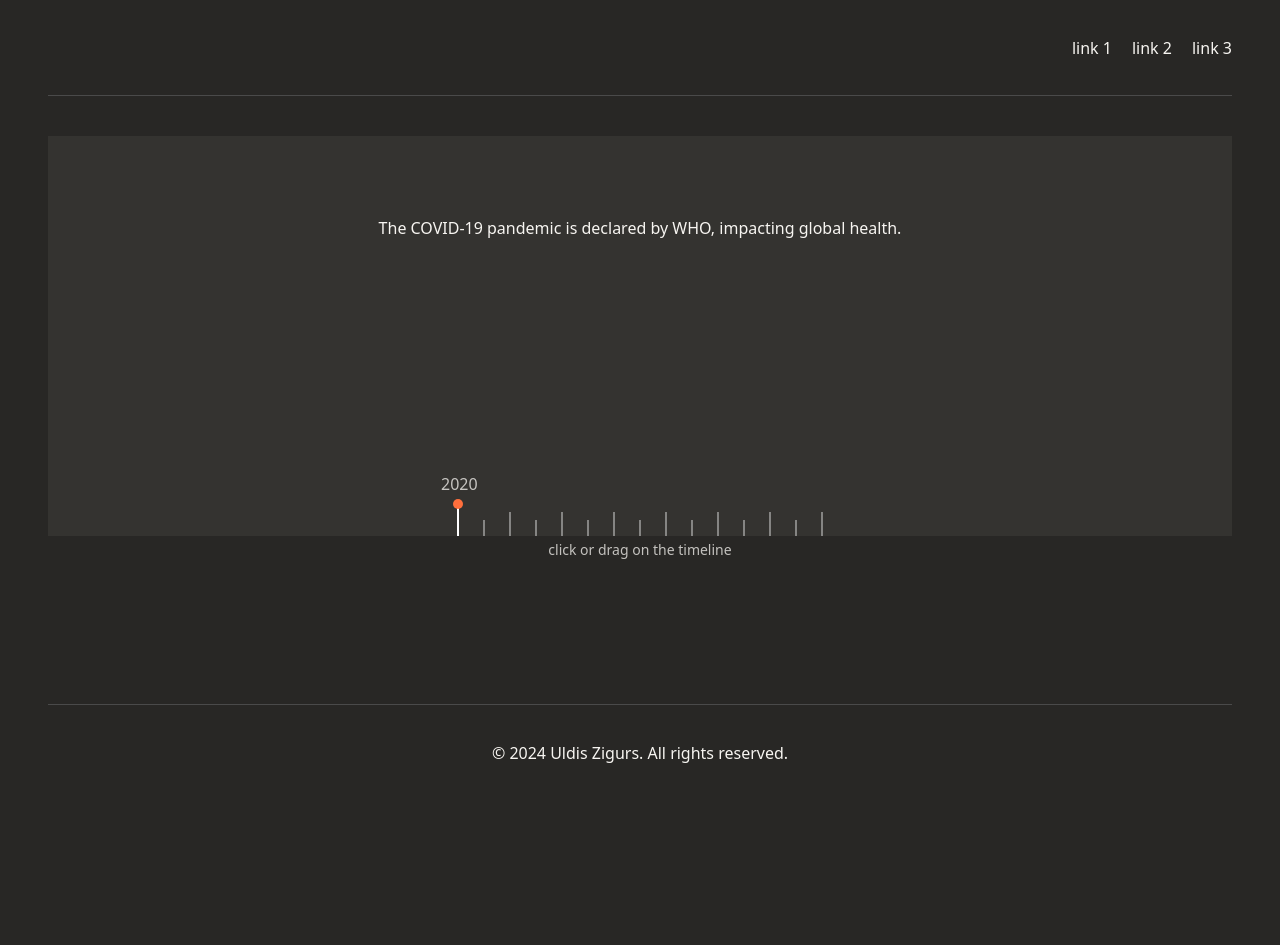
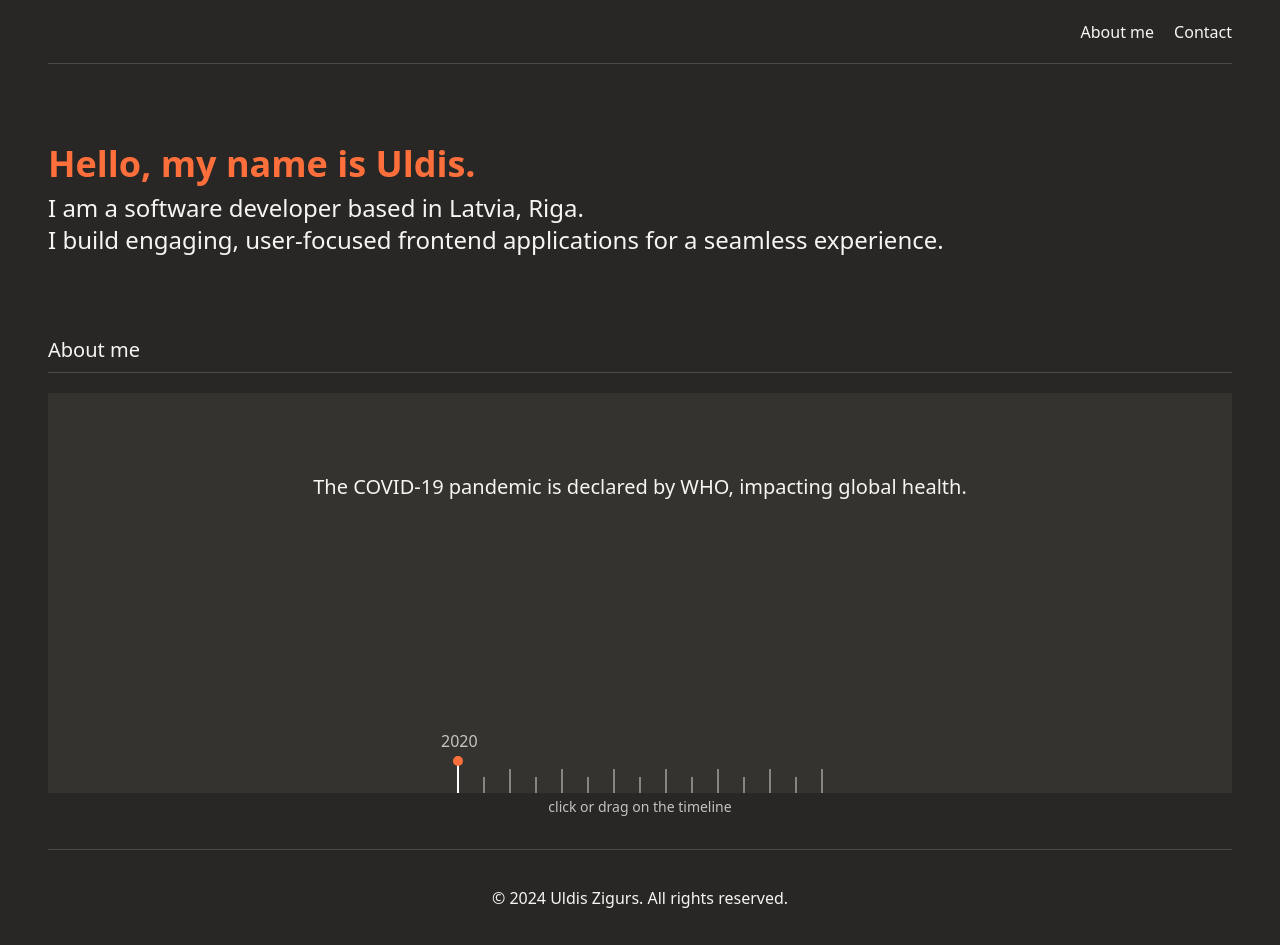
Before and after one commit to zigursuldis/interactive-portfolio, a Next.js app: page / in a window 1280 px wide. Before the commit the page ends 800 px from the top, so only its background shows below. Built offline with nearby package versions, Linux system fonts and the light colour scheme.

Commit message:
use page coordinates not screen based, general styling

```diff
--- a/app/page.tsx
+++ b/app/page.tsx
@@ -1,12 +1,14 @@
+import Banner from "@/components/banner";
 import Footer from "@/components/footer";
 import Header from "@/components/header";
 import Timeline from "@/components/timeline/timeline";
 
 export default function Home() {
   return (
-    <div className="flex flex-col min-h-screen mx-8 lg:mx-12">
+    <div className="flex flex-col min-h-screen mx-8 lg:mx-12 max-w-[1200px] items-center">
       <Header />
-      <main className="max-w-[1200px] grow">
+      <main className="grow w-full">
+        <Banner />
         <Timeline />
       </main>
       <Footer />
--- a/components/Footer.tsx
+++ b/components/Footer.tsx
@@ -1,6 +1,6 @@
 export default function Footer() {
   const currentYear = new Date().getFullYear();
   return (
-    <footer className="h-24 w-full flex justify-center items-center border-t-[1px] border-border-light">{`\u00a9 ${currentYear} Uldis Zigurs. All rights reserved.`}</footer>
+    <footer className="h-20 lg:h-24 w-full flex justify-center items-center border-t-[1px] border-border-light">{`\u00a9 ${currentYear} Uldis Zigurs. All rights reserved.`}</footer>
   );
 }
--- a/components/Header.tsx
+++ b/components/Header.tsx
@@ -1,15 +1,15 @@
 export default function Header() {
   return (
-    <header className="h-12 lg:h-24 w-full border-b-[1px] border-border-light flex items-center">
+    <header className="h-12 lg:h-[64px] w-full border-b-[1px] border-border-light flex items-center">
       <nav className="flex justify-end w-full">
-        <a href="#" className="mr-5 text-sm md:text-base">
-          link 1
+        <a
+          href="#about_me"
+          className="mr-5 text-sm md:text-base hover:text-white"
+        >
+          About me
         </a>
-        <a href="#" className="mr-5 text-sm md:text-base">
-          link 2
-        </a>
-        <a href="#" className="text-sm md:text-base">
-          link 3
+        <a href="#contact" className="text-sm md:text-base hover:text-white">
+          Contact
         </a>
       </nav>
     </header>
--- a/components/banner.tsx
+++ b/components/banner.tsx
@@ -1,10 +1,12 @@
 export default function Banner() {
   return (
-    <section>
-      <h2>Hello, my name is Uldis.</h2>
-      <h4>
-        I am a software developer focusing on frontend, creating engaging,
-        seamless user interfaces
+    <section className="my-20">
+      <h1 className="text-3xl lg:text-4xl text-accent font-bold">
+        Hello, my name is Uldis.
+      </h1>
+      <h4 className="text-xl lg:text-2xl mt-2">
+        I am a software developer based in Latvia, Riga. <br />I build engaging,
+        user-focused frontend applications for a seamless experience.
       </h4>
     </section>
   );
--- a/components/timeline/achievement.tsx
+++ b/components/timeline/achievement.tsx
@@ -8,10 +8,10 @@ export default function Achievement({ year }: AchievementProps) {
   return (
     //for animation, provide key so component actually is remounted
     <h3
-      className="flex justify-center items-center mt-10 lg:mt-20 mx-4 lg:mx-8 animate-fall"
-      key={year.id}
+      className="flex text-xl justify-center items-center mt-10 lg:mt-20 mx-4 lg:mx-8 animate-fall text-center"
+      key={year?.id}
     >
-      {year.description}
+      {year?.description}
     </h3>
   );
 }
--- a/components/timeline/hooks/usePinClickAndDrag.ts
+++ b/components/timeline/hooks/usePinClickAndDrag.ts
@@ -9,12 +9,12 @@ export default function usePinDrag(ref: RefObject<HTMLDivElement>) {
   useEffect(() => {
     const handleMouseDown = (event: MouseEvent) => {
       if (
-        event.clientX >= refCoordinates.x &&
-        event.clientX <= refCoordinates.x2 &&
-        event.clientY >= refCoordinates.y &&
-        event.clientY <= refCoordinates.y2
+        event.pageX >= refCoordinates.x &&
+        event.pageX <= refCoordinates.x2 &&
+        event.pageY >= refCoordinates.y &&
+        event.pageY <= refCoordinates.y2
       ) {
-        setXOffset(event.clientX - refCoordinates.x);
+        setXOffset(event.pageX - refCoordinates.x);
         setIsDraggingFromRef(true);
       }
     };
@@ -29,12 +29,12 @@ export default function usePinDrag(ref: RefObject<HTMLDivElement>) {
 
     const handleMouseMove = (event: MouseEvent) => {
       if (isDraggingFromRef) {
-        if (event.clientX < refCoordinates.x) {
+        if (event.pageX < refCoordinates.x) {
           setXOffset(0);
-        } else if (event.clientX + 2 > refCoordinates.x2) {
+        } else if (event.pageX + 2 > refCoordinates.x2) {
           setXOffset(refCoordinates.x2 - refCoordinates.x - 2); //-2px so pin doesn't go outside container (2px pin width)
         } else {
-          setXOffset(event.clientX - refCoordinates.x);
+          setXOffset(event.pageX - refCoordinates.x);
         }
       }
     };
@@ -42,12 +42,12 @@ export default function usePinDrag(ref: RefObject<HTMLDivElement>) {
     const handleTouchMove = (event: TouchEvent) => {
       const touch = event?.changedTouches?.[0];
       if (isDraggingFromRef && touch) {
-        if (touch.clientX < refCoordinates.x) {
+        if (touch.pageX < refCoordinates.x) {
           setXOffset(0);
-        } else if (touch.clientX + 2 > refCoordinates.x2) {
+        } else if (touch.pageX + 2 > refCoordinates.x2) {
           setXOffset(refCoordinates.x2 - refCoordinates.x - 2);
         } else {
-          setXOffset(touch.clientX - refCoordinates.x);
+          setXOffset(touch.pageX - refCoordinates.x);
         }
       }
     };
@@ -55,12 +55,12 @@ export default function usePinDrag(ref: RefObject<HTMLDivElement>) {
     const handleTouchStart = (event: TouchEvent) => {
       const touch = event?.changedTouches?.[0];
       if (
-        touch.clientX >= refCoordinates.x &&
-        touch.clientX <= refCoordinates.x2 &&
-        touch.clientY >= refCoordinates.y &&
-        touch.clientY <= refCoordinates.y2
+        touch.pageX >= refCoordinates.x &&
+        touch.pageX <= refCoordinates.x2 &&
+        touch.pageY >= refCoordinates.y &&
+        touch.pageY <= refCoordinates.y2
       ) {
-        setXOffset(touch.clientX - refCoordinates.x);
+        setXOffset(touch.pageX - refCoordinates.x);
         setIsDraggingFromRef(true);
       }
     };
@@ -87,7 +87,6 @@ export default function usePinDrag(ref: RefObject<HTMLDivElement>) {
       };
     }
   }, [ref, refCoordinates, isDraggingFromRef]);
-  useEffect(() => {}, []);
 
   return { xOffset, isDraggingFromRef, refCoordinates };
 }
--- a/components/timeline/pin.tsx
+++ b/components/timeline/pin.tsx
@@ -13,6 +13,11 @@ export default function Pin({ xOffset, activeYear, isDragging }: PinProps) {
       style={{
         transform: `translateX(${xOffset}px)`,
       }}
+      onDragStart={(e) => {
+        e.preventDefault();
+        return false;
+      }}
+      draggable={false}
     >
       <div className="absolute top-[-5px] left-[-4px] w-[10px] h-[10px] rounded-full bg-accent"></div>
       <div className="absolute top-[-2rem] left-[-1rem] opacity-75 select-none">
--- a/components/timeline/timeline.tsx
+++ b/components/timeline/timeline.tsx
@@ -16,7 +16,7 @@ export default function Timeline() {
   const activeYear = useMemo(() => {
     const timelineWidth = refCoordinates.x2 - refCoordinates.x;
     const yearSegmentFullWidth = timelineWidth / (timelineYears.length - 1);
-    if (yearSegmentFullWidth === 0) {
+    if (yearSegmentFullWidth === 0 || pinXOffset > refCoordinates.x2) {
       //on initial render return first item
       return timelineYears[0];
     }
@@ -33,7 +33,9 @@ export default function Timeline() {
 
   return (
     <section>
-      <div className="flex flex-col items-center justify-between h-[300px] lg:h-[400px] bg-bg-secondary mt-10">
+      <h3 className="text-xl">About me</h3>
+      <div className="w-full bg-border-light h-[1px] mt-2 text-2xl"></div>
+      <div className="flex flex-col items-center justify-between h-[300px] lg:h-[400px] bg-bg-secondary mt-5">
         <Achievement year={activeYear} />
         <div className="relative mt-10" ref={yearsContainerRef}>
           <Years years={timelineYears} activeYear={activeYear} />
@@ -44,7 +46,7 @@ export default function Timeline() {
           />
         </div>
       </div>
-      <div className="flex justify-center items-center opacity-75 text-sm mt-1">
+      <div className="flex justify-center items-center opacity-75 text-sm mt-1 mb-8">
         click or drag on the timeline
       </div>
     </section>
--- a/components/timeline/years.tsx
+++ b/components/timeline/years.tsx
@@ -7,10 +7,17 @@ interface YearsProps {
 
 export default function Years({ years, activeYear }: YearsProps) {
   return (
-    <div className="flex h-8 items-end cursor-pointer">
+    <div
+      className="flex h-8 items-end cursor-pointer"
+      onDragStart={(e) => {
+        e.preventDefault();
+        return false;
+      }}
+      draggable={false}
+    >
       {years.map((timelineYear, index) => {
         const isLastYear = index === years?.length - 1;
-        const isActiveYear = activeYear.id === timelineYear.id;
+        const isActiveYear = activeYear?.id === timelineYear?.id;
         return (
           <div
             key={timelineYear.id}
--- a/tailwind.config.ts
+++ b/tailwind.config.ts
@@ -8,6 +8,7 @@ const config: Config = {
   ],
   theme: {
     extend: {
+      fontFamily: {},
       colors: {
         "bg-primary": "#282725",
         "bg-secondary": "#343330",
```
